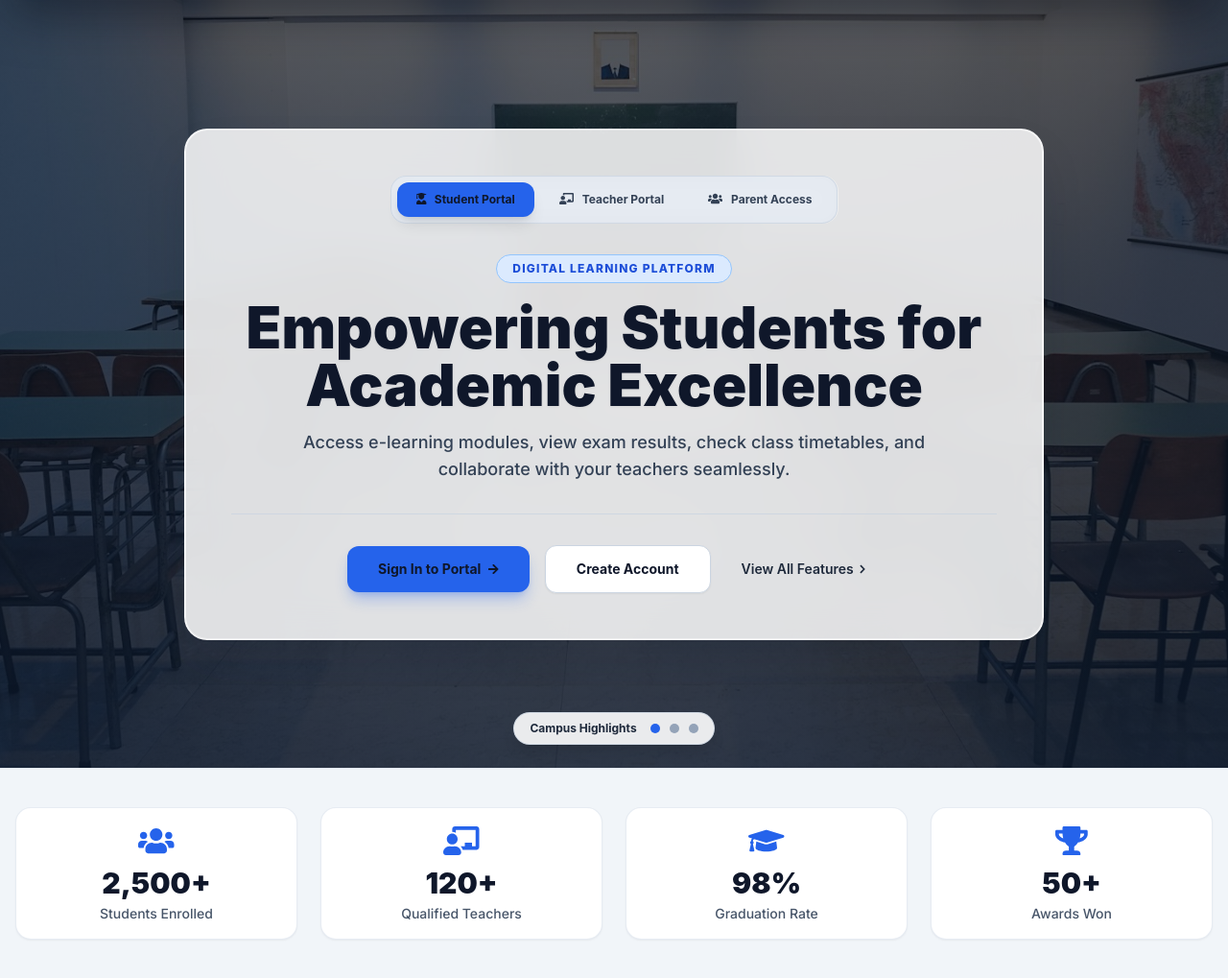
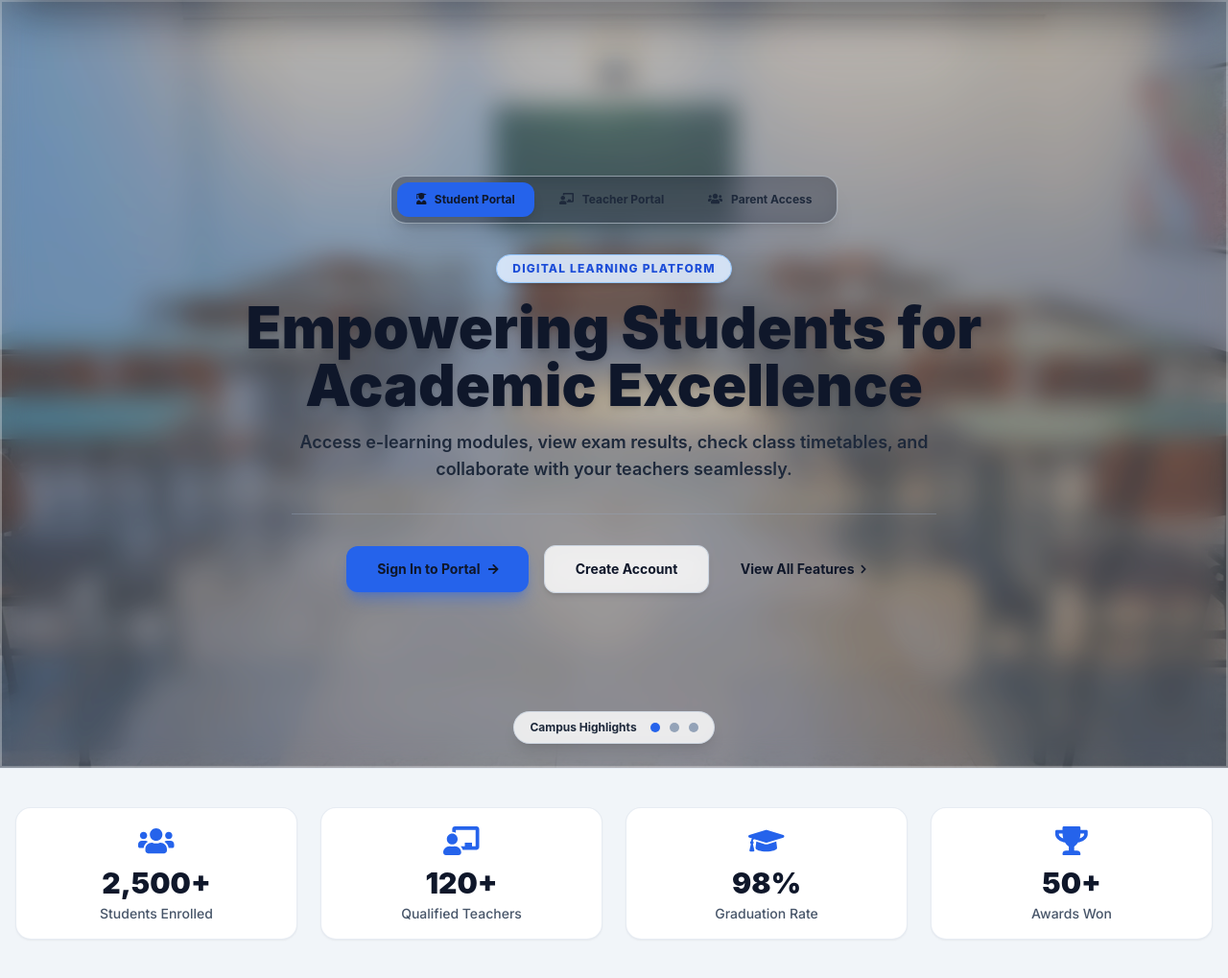
Before and after one commit to birukdjn/wachemo-django, a Django app: page / in a window 1280 px wide. Shown: the part 122-1141 px from the top of the page at 96% size. Run offline with Django 5.2, Linux system fonts and the light colour scheme; data that the repository does not hold is empty; some libraries are stand-ins or nearby versions; some web fonts are replaced.

Commit message:
style: redesign hero section with full-screen high-transparency glass panel and improved typography

```diff
--- a/templates/base.html
+++ b/templates/base.html
@@ -93,23 +93,23 @@
             transition: background-color 0.3s ease, color 0.3s ease;
         }
 
-        /* Hero Glass Panel - Responsive Day (Light) and Night (Dark) */
+        /* Hero Glass Panel - High Transparency & Full Image Coverage */
         .hero-glass-box {
-            background: rgba(255, 255, 255, 0.85);
-            backdrop-filter: blur(20px);
-            -webkit-backdrop-filter: blur(20px);
-            border: 1px solid rgba(255, 255, 255, 0.85);
-            box-shadow: 0 25px 50px -12px rgba(15, 23, 42, 0.22), 0 0 0 1px rgba(255, 255, 255, 0.6) inset;
+            background: rgba(255, 255, 255, 0.18);
+            backdrop-filter: blur(14px) saturate(150%);
+            -webkit-backdrop-filter: blur(14px) saturate(150%);
+            border: 1px solid rgba(255, 255, 255, 0.3);
+            box-shadow: inset 0 0 0 1px rgba(255, 255, 255, 0.3);
             transition: background-color 0.3s ease, border-color 0.3s ease, box-shadow 0.3s ease;
         }
 
         html.dark .hero-glass-box,
         [data-theme="dark"] .hero-glass-box {
-            background: rgba(8, 17, 32, 0.82) !important;
-            backdrop-filter: blur(24px) !important;
-            -webkit-backdrop-filter: blur(24px) !important;
-            border: 1px solid rgba(255, 255, 255, 0.18) !important;
-            box-shadow: 0 30px 60px -12px rgba(0, 0, 0, 0.85), 0 0 0 1px rgba(255, 255, 255, 0.08) inset !important;
+            background: rgba(6, 12, 24, 0.28) !important;
+            backdrop-filter: blur(16px) saturate(160%) !important;
+            -webkit-backdrop-filter: blur(16px) saturate(160%) !important;
+            border: 1px solid rgba(255, 255, 255, 0.12) !important;
+            box-shadow: inset 0 0 0 1px rgba(255, 255, 255, 0.08) !important;
         }
 
         /* Scrollbar */
--- a/templates/index.html
+++ b/templates/index.html
@@ -5,104 +5,102 @@
 
 {% block content %}
 
-<!-- ===== HERO SECTION (Fullscreen Responsive Day/Night Glass Panel with Role Tabs) ===== -->
-<section id="hero" class="relative w-full min-h-[calc(100vh-70px)] sm:min-h-screen overflow-hidden flex items-center justify-center py-10 sm:py-16 transition-colors duration-300">
+<!-- ===== HERO SECTION (Fullscreen High-Transparency Glass Panel Overlay) ===== -->
+<section id="hero" class="relative w-full min-h-[calc(100vh-70px)] sm:min-h-screen overflow-hidden flex items-center justify-center transition-colors duration-300">
 
     <!-- Background Image Slider Canvas -->
     <div id="heroSlider" class="absolute inset-0 z-0">
-        <div class="hero-slide absolute inset-0 opacity-100 transition-opacity duration-700" style="background: linear-gradient(to bottom, rgba(6,12,24,0.65), rgba(13,26,46,0.82)), url('{% static "images/hero-1.jpg" %}') center/cover no-repeat;"></div>
-        <div class="hero-slide absolute inset-0 opacity-0 transition-opacity duration-700" style="background: linear-gradient(to bottom, rgba(6,12,24,0.65), rgba(13,26,46,0.82)), url('{% static "images/hero-2.jpg" %}') center/cover no-repeat;"></div>
-        <div class="hero-slide absolute inset-0 opacity-0 transition-opacity duration-700" style="background: linear-gradient(to bottom, rgba(6,12,24,0.65), rgba(13,26,46,0.82)), url('{% static "images/hero-3.jpg" %}') center/cover no-repeat;"></div>
+        <div class="hero-slide absolute inset-0 opacity-100 transition-opacity duration-700" style="background: linear-gradient(to bottom, rgba(6,12,24,0.30), rgba(13,26,46,0.45)), url('{% static "images/hero-1.jpg" %}') center/cover no-repeat;"></div>
+        <div class="hero-slide absolute inset-0 opacity-0 transition-opacity duration-700" style="background: linear-gradient(to bottom, rgba(6,12,24,0.30), rgba(13,26,46,0.45)), url('{% static "images/hero-2.jpg" %}') center/cover no-repeat;"></div>
+        <div class="hero-slide absolute inset-0 opacity-0 transition-opacity duration-700" style="background: linear-gradient(to bottom, rgba(6,12,24,0.30), rgba(13,26,46,0.45)), url('{% static "images/hero-3.jpg" %}') center/cover no-repeat;"></div>
     </div>
 
-    <div class="max-w-6xl mx-auto px-4 sm:px-6 lg:px-8 relative z-10 w-full flex justify-center">
+    <!-- Full Image Size High-Transparency Frosted Glass Container -->
+    <div class="hero-glass-box relative z-10 w-full min-h-[calc(100vh-70px)] sm:min-h-screen flex flex-col items-center justify-center px-4 sm:px-8 md:px-12 py-16 text-center">
 
-        <!-- Widescreen Responsive Frosted Glass Container (Dark Navy Glass in Night Mode, Bright White Glass in Day Mode) -->
-        <div class="hero-glass-box w-full max-w-4xl p-8 sm:p-12 rounded-3xl text-center">
-
+        <div class="max-w-4xl mx-auto w-full flex flex-col items-center">
             <!-- Quick Role Tabs -->
-            <div class="inline-flex items-center justify-center gap-1.5 p-1.5 bg-slate-200/80 dark:bg-slate-900/80 border border-slate-300/80 dark:border-white/20 rounded-2xl mb-8 backdrop-blur-md" role="tablist">
+            <div class="inline-flex items-center justify-center gap-1.5 p-1.5 bg-slate-900/40 dark:bg-slate-900/60 border border-slate-300/60 dark:border-white/20 rounded-2xl mb-8 backdrop-blur-md shadow-xl" role="tablist">
                 <button type="button" class="role-tab px-5 py-2.5 rounded-xl text-xs font-bold transition-all bg-blue-600 text-white shadow-lg cursor-pointer" data-role="student">
                     <i class="fas fa-user-graduate mr-1.5"></i> Student Portal
                 </button>
-                <button type="button" class="role-tab px-5 py-2.5 rounded-xl text-xs font-bold transition-all text-slate-700 dark:text-gray-200 hover:text-slate-900 dark:hover:text-white hover:bg-white/80 dark:hover:bg-white/15 cursor-pointer" data-role="teacher">
+                <button type="button" class="role-tab px-5 py-2.5 rounded-xl text-xs font-bold transition-all text-slate-800 dark:text-gray-200 hover:text-slate-900 dark:hover:text-white hover:bg-white/40 dark:hover:bg-white/15 cursor-pointer" data-role="teacher">
                     <i class="fas fa-chalkboard-teacher mr-1.5"></i> Teacher Portal
                 </button>
-                <button type="button" class="role-tab px-5 py-2.5 rounded-xl text-xs font-bold transition-all text-slate-700 dark:text-gray-200 hover:text-slate-900 dark:hover:text-white hover:bg-white/80 dark:hover:bg-white/15 cursor-pointer" data-role="parent">
+                <button type="button" class="role-tab px-5 py-2.5 rounded-xl text-xs font-bold transition-all text-slate-800 dark:text-gray-200 hover:text-slate-900 dark:hover:text-white hover:bg-white/40 dark:hover:bg-white/15 cursor-pointer" data-role="parent">
                     <i class="fas fa-users mr-1.5"></i> Parent Access
                 </button>
             </div>
 
             <!-- Dynamic Headline Content per Role -->
-            <div id="roleContent">
+            <div id="roleContent" class="w-full">
                 <div class="role-pane block space-y-4" id="pane-student">
-                    <span class="px-4 py-1.5 text-xs font-extrabold uppercase tracking-widest text-blue-700 dark:text-blue-300 bg-blue-100 dark:bg-blue-500/25 border border-blue-300 dark:border-blue-400/30 rounded-full inline-block shadow-xs">
+                    <span class="px-4 py-1.5 text-xs font-extrabold uppercase tracking-widest text-blue-700 dark:text-blue-300 bg-blue-100/90 dark:bg-blue-500/30 border border-blue-300 dark:border-blue-400/40 rounded-full inline-block shadow-md backdrop-blur-sm">
                         Digital Learning Platform
                     </span>
-                    <h1 class="text-3xl sm:text-5xl md:text-6xl font-black text-slate-900 dark:text-white leading-tight drop-shadow-sm">
+                    <h1 class="text-3xl sm:text-5xl md:text-6xl font-black text-slate-900 dark:text-white leading-tight drop-shadow-md">
                         Empowering Students for Academic Excellence
                     </h1>
-                    <p class="text-sm sm:text-base md:text-lg text-slate-700 dark:text-gray-200 max-w-2xl mx-auto leading-relaxed font-medium">
+                    <p class="text-sm sm:text-base md:text-lg text-slate-800 dark:text-gray-100 max-w-2xl mx-auto leading-relaxed font-semibold drop-shadow-xs">
                         Access e-learning modules, view exam results, check class timetables, and collaborate with your teachers seamlessly.
                     </p>
                 </div>
 
                 <div class="role-pane hidden space-y-4" id="pane-teacher">
-                    <span class="px-4 py-1.5 text-xs font-extrabold uppercase tracking-widest text-indigo-700 dark:text-indigo-300 bg-indigo-100 dark:bg-indigo-500/25 border border-indigo-300 dark:border-indigo-400/30 rounded-full inline-block shadow-xs">
+                    <span class="px-4 py-1.5 text-xs font-extrabold uppercase tracking-widest text-indigo-700 dark:text-indigo-300 bg-indigo-100/90 dark:bg-indigo-500/30 border border-indigo-300 dark:border-indigo-400/40 rounded-full inline-block shadow-md backdrop-blur-sm">
                         Faculty & Class Management
                     </span>
-                    <h1 class="text-3xl sm:text-5xl md:text-6xl font-black text-slate-900 dark:text-white leading-tight drop-shadow-sm">
+                    <h1 class="text-3xl sm:text-5xl md:text-6xl font-black text-slate-900 dark:text-white leading-tight drop-shadow-md">
                         Streamlining Teaching & Student Assessment
                     </h1>
-                    <p class="text-sm sm:text-base md:text-lg text-slate-700 dark:text-gray-200 max-w-2xl mx-auto leading-relaxed font-medium">
+                    <p class="text-sm sm:text-base md:text-lg text-slate-800 dark:text-gray-100 max-w-2xl mx-auto leading-relaxed font-semibold drop-shadow-xs">
                         Manage course content, record grades and attendance, schedule exams, and communicate with parents effortlessly.
                     </p>
                 </div>
 
                 <div class="role-pane hidden space-y-4" id="pane-parent">
-                    <span class="px-4 py-1.5 text-xs font-extrabold uppercase tracking-widest text-emerald-700 dark:text-emerald-300 bg-emerald-100 dark:bg-emerald-500/25 border border-emerald-300 dark:border-emerald-400/30 rounded-full inline-block shadow-xs">
+                    <span class="px-4 py-1.5 text-xs font-extrabold uppercase tracking-widest text-emerald-700 dark:text-emerald-300 bg-emerald-100/90 dark:bg-emerald-500/30 border border-emerald-300 dark:border-emerald-400/40 rounded-full inline-block shadow-md backdrop-blur-sm">
                         Parent Engagement Portal
                     </span>
-                    <h1 class="text-3xl sm:text-5xl md:text-6xl font-black text-slate-900 dark:text-white leading-tight drop-shadow-sm">
+                    <h1 class="text-3xl sm:text-5xl md:text-6xl font-black text-slate-900 dark:text-white leading-tight drop-shadow-md">
                         Stay Connected to Your Child's Growth
                     </h1>
-                    <p class="text-sm sm:text-base md:text-lg text-slate-700 dark:text-gray-200 max-w-2xl mx-auto leading-relaxed font-medium">
+                    <p class="text-sm sm:text-base md:text-lg text-slate-800 dark:text-gray-100 max-w-2xl mx-auto leading-relaxed font-semibold drop-shadow-xs">
                         Track academic reports, monitor attendance records, receive school announcements, and chat with teachers.
                     </p>
                 </div>
             </div>
 
             <!-- Action CTA Buttons -->
-            <div class="flex items-center justify-center gap-4 flex-wrap pt-8 mt-8 border-t border-slate-300/80 dark:border-white/15">
+            <div class="flex items-center justify-center gap-4 flex-wrap pt-8 mt-8 border-t border-slate-400/40 dark:border-white/20 w-full max-w-2xl">
                 {% if not request.user.is_authenticated %}
-                    <a href="{% url 'login' %}" class="bg-blue-600 hover:bg-blue-500 text-white font-bold px-8 py-3.5 rounded-xl transition-all shadow-lg shadow-blue-600/30 text-sm hover:scale-105 flex items-center gap-2">
+                    <a href="{% url 'login' %}" class="bg-blue-600 hover:bg-blue-500 text-white font-bold px-8 py-3.5 rounded-xl transition-all shadow-lg shadow-blue-600/40 text-sm hover:scale-105 flex items-center gap-2">
                         <span>Sign In to Portal</span>
                         <i class="fas fa-arrow-right text-xs"></i>
                     </a>
-                    <a href="{% url 'signup' %}" class="bg-white dark:bg-white/15 hover:bg-slate-100 dark:hover:bg-white/25 text-slate-900 dark:text-white font-bold px-8 py-3.5 rounded-xl border border-slate-300 dark:border-white/30 transition-all text-sm hover:scale-105 shadow-sm">
+                    <a href="{% url 'signup' %}" class="bg-white/80 dark:bg-white/20 hover:bg-white dark:hover:bg-white/30 text-slate-900 dark:text-white font-bold px-8 py-3.5 rounded-xl border border-slate-300 dark:border-white/40 transition-all text-sm hover:scale-105 shadow-md backdrop-blur-md">
                         Create Account
                     </a>
                 {% else %}
-                    <a href="{% if request.user.userprofile.role == 'teacher' %}{% url 'teacher_dashboard' %}{% else %}{% url 'dashboard' %}{% endif %}" class="bg-blue-600 hover:bg-blue-500 text-white font-bold px-8 py-3.5 rounded-xl transition-all shadow-lg shadow-blue-600/30 text-sm hover:scale-105 flex items-center gap-2">
+                    <a href="{% if request.user.userprofile.role == 'teacher' %}{% url 'teacher_dashboard' %}{% else %}{% url 'dashboard' %}{% endif %}" class="bg-blue-600 hover:bg-blue-500 text-white font-bold px-8 py-3.5 rounded-xl transition-all shadow-lg shadow-blue-600/40 text-sm hover:scale-105 flex items-center gap-2">
                         <span>Go to Dashboard</span>
                         <i class="fas fa-gauge text-xs"></i>
                     </a>
                 {% endif %}
-                <a href="{% url 'features' %}" class="text-slate-800 dark:text-gray-200 hover:text-blue-600 dark:hover:text-white font-semibold text-sm transition-colors flex items-center gap-1.5 px-4 py-2">
+                <a href="{% url 'features' %}" class="text-slate-900 dark:text-white hover:text-blue-600 dark:hover:text-blue-300 font-bold text-sm transition-colors flex items-center gap-1.5 px-4 py-2 drop-shadow-xs">
                     <span>View All Features</span>
                     <i class="fas fa-chevron-right text-[10px]"></i>
                 </a>
             </div>
+        </div>
 
+        <!-- Slider Dots -->
+        <div class="absolute bottom-6 flex items-center gap-2.5 z-20 bg-white/80 dark:bg-navy-950/80 backdrop-blur-md px-4 py-2 rounded-full border border-slate-300/80 dark:border-white/20 shadow-lg">
+            <span class="text-xs font-bold text-slate-800 dark:text-gray-300 mr-1">Campus Highlights</span>
+            <button class="slider-dot w-2.5 h-2.5 rounded-full bg-blue-600 dark:bg-white transition-all cursor-pointer" data-index="0" aria-label="Slide 1"></button>
+            <button class="slider-dot w-2.5 h-2.5 rounded-full bg-slate-400 dark:bg-white/40 transition-all cursor-pointer" data-index="1" aria-label="Slide 2"></button>
+            <button class="slider-dot w-2.5 h-2.5 rounded-full bg-slate-400 dark:bg-white/40 transition-all cursor-pointer" data-index="2" aria-label="Slide 3"></button>
         </div>
-    </div>
-
-    <!-- Slider Dots -->
-    <div class="absolute bottom-6 flex items-center gap-2.5 z-20 bg-white/90 dark:bg-navy-950/85 backdrop-blur-md px-4 py-2 rounded-full border border-slate-300/80 dark:border-white/20 shadow-lg">
-        <span class="text-xs font-bold text-slate-800 dark:text-gray-300 mr-1">Campus Highlights</span>
-        <button class="slider-dot w-2.5 h-2.5 rounded-full bg-blue-600 dark:bg-white transition-all cursor-pointer" data-index="0" aria-label="Slide 1"></button>
-        <button class="slider-dot w-2.5 h-2.5 rounded-full bg-slate-400 dark:bg-white/40 transition-all cursor-pointer" data-index="1" aria-label="Slide 2"></button>
-        <button class="slider-dot w-2.5 h-2.5 rounded-full bg-slate-400 dark:bg-white/40 transition-all cursor-pointer" data-index="2" aria-label="Slide 3"></button>
     </div>
 </section>
 
```
